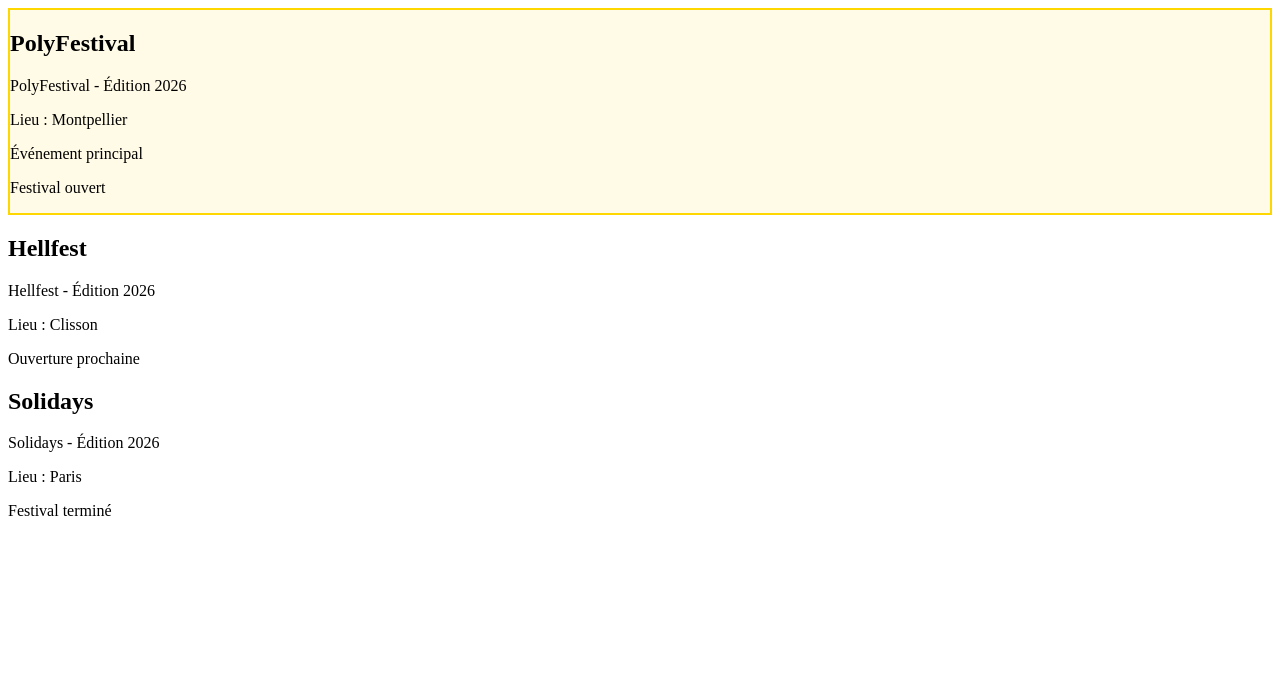
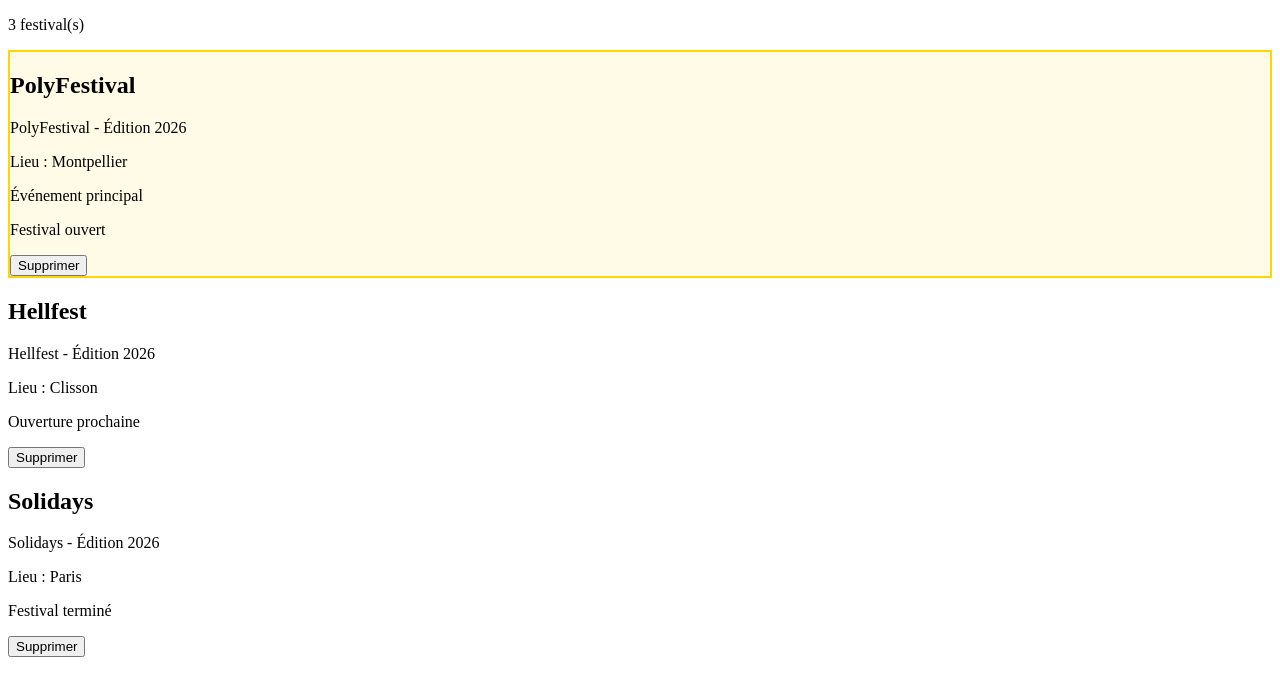
Before and after one commit to VltBlanc/AngularProject-, an Angular app: page / in a window 1280 px wide. Shown: the top 696 px of the page. Built offline with nearby package versions, Linux system fonts and the light colour scheme.

Commit message:
(feat) : Implémentation boutton supprimer

```diff
--- a/src/app/Festival/festival-card-component/festival-card-component.html
+++ b/src/app/Festival/festival-card-component/festival-card-component.html
@@ -13,4 +13,9 @@
       @case ('closed') { <p>Festival terminé</p> }
       @default { <p>État inconnu</p> }
     }
+
+
+    <button type="button" (click)="remove.emit(festival().id)">
+      Supprimer
+    </button>
   </article>
--- a/src/app/Festival/festival-card-component/festival-card-component.ts
+++ b/src/app/Festival/festival-card-component/festival-card-component.ts
@@ -12,6 +12,7 @@
   festival = input.required<Festival>();
   next = output<number>();
 
+  readonly remove = output<number>();
 
   editionLabel = computed(
     () => `${this.festival().name} - Édition ${this.festival().year}`
--- a/src/app/Festival/festival-list/festival-list.html
+++ b/src/app/Festival/festival-list/festival-list.html
@@ -1,8 +1,6 @@
-
+<p>{{ festivals().length }} festival(s)</p>
+<p role="status">{{ statusMessage() }}</p>
 @for (festival of festivals(); track festival.id) {
-    <app-festival-card-component
-      [festival]="festival"
-      (next)="nextEdition($event)" />
-  } @empty {
-    <p>Aucun festival disponible.</p>
-  }
+  <app-festival-card-component [festival]="festival" (remove)="removeFestival($event)" />} @empty {
+  <p>Aucun festival à afficher.</p>
+}
--- a/src/app/Festival/festival-list/festival-list.ts
+++ b/src/app/Festival/festival-list/festival-list.ts
@@ -15,7 +15,6 @@
     { id: 3, name: 'Solidays', location: 'Paris', year: 2026, status: 'closed', featured: false },
   ]);
 
-
   nextEdition(id: number): void {
     this.festivals.update(list =>
       list.map(f => {
@@ -27,9 +26,19 @@
     );
   }
 
-
   constructor(){
     effect(() => { console.log("L'édition courante est :", this.festivals())
     });
   }
+
+  readonly statusMessage = signal('');
+  removeFestival(id: number) {
+    const removed = this.festivals().find(f => f.id === id);
+
+    this.festivals.update(list => list.filter(f => f.id !== id));
+
+    if (removed) {
+      this.statusMessage.set(`${removed.name} a été supprimé.`);
+    }
+  }
 }
```
